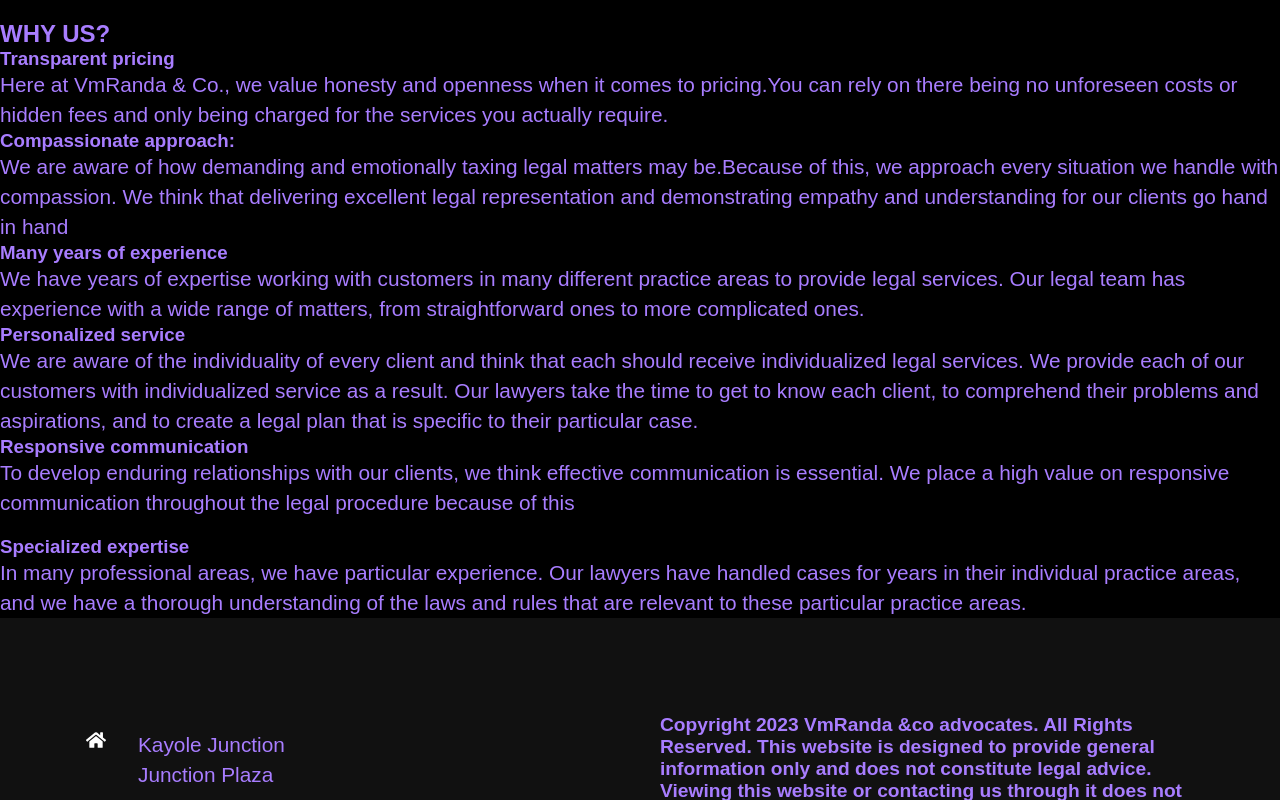
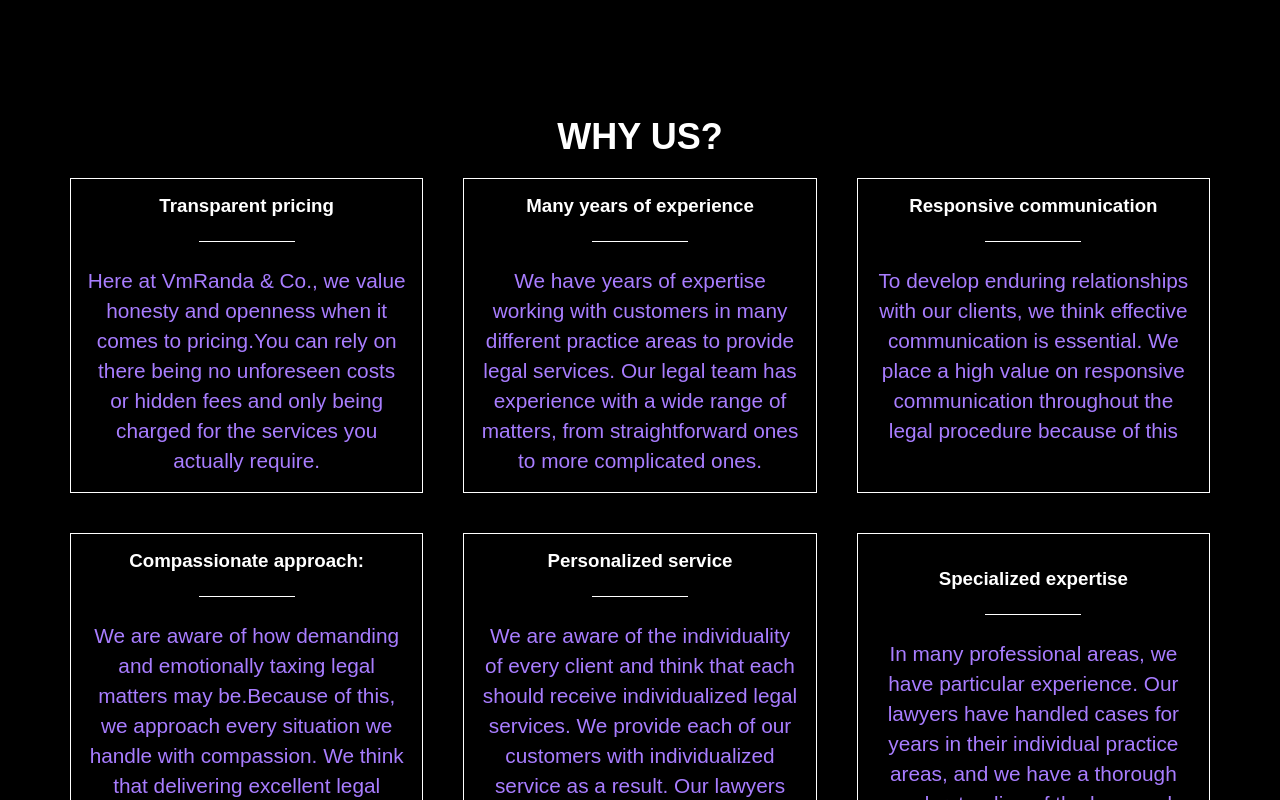
Before and after one commit to alvinwarui29/lawfirm, a React (Create React App) app: page / in a window 1280 px wide. Shown: the part 960-1760 px from the top of the page. Built offline with nearby package versions, Linux system fonts and the light colour scheme; a web font is replaced by a local one.

Commit message:
finish styling

```diff
--- a/src/components/hero/hero.css
+++ b/src/components/hero/hero.css
@@ -44,6 +44,7 @@
 .hero .right .content{
     width: 100%;
     margin-left: 60px;
+
 }
 .hero .right .content h1{
     color: white;
--- a/src/components/whyus/WhyUs.js
+++ b/src/components/whyus/WhyUs.js
@@ -15,24 +15,24 @@
                 <p>Here at VmRanda & Co., we value honesty and openness when it comes to pricing.You can rely on there being no unforeseen costs or hidden fees and only being charged for the services you actually require.</p>
             </div>
             <div className="card">
+                <h3>Many years of experience</h3>
+                <span className="bar"></span>
+                <p>We have years of expertise working with customers in many different practice areas to provide legal services. Our legal team has experience with a wide range of matters, from straightforward ones to more complicated ones.</p>
+            </div>
+            <div className="card">
+                <h3>Responsive communication</h3>
+                <span className="bar"></span>
+                <p> To develop enduring relationships with our clients, we think effective communication is essential. We place a high value on responsive communication throughout the legal procedure because of this</p>
+            </div>
+            <div className="card">
                 <h3>Compassionate approach:</h3>
                 <span className="bar"></span>
                 <p>We are aware of how demanding and emotionally taxing legal matters may be.Because of this, we approach every situation we handle with compassion. We think that delivering excellent legal representation and demonstrating empathy and understanding for our clients go hand in hand </p>
             </div>
             <div className="card">
-                <h3>Many years of experience</h3>
-                <span className="bar"></span>
-                <p>We have years of expertise working with customers in many different practice areas to provide legal services. Our legal team has experience with a wide range of matters, from straightforward ones to more complicated ones.</p>
-            </div>
-            <div className="card">
                 <h3>Personalized service</h3>
                 <span className="bar"></span>
                 <p> We are aware of the individuality of every client and think that each should receive individualized legal services. We provide each of our customers with individualized service as a result. Our lawyers take the time to get to know each client, to comprehend their problems and aspirations, and to create a legal plan that is specific to their particular case.</p>
-            </div>
-            <div className="card">
-                <h3>Responsive communication</h3>
-                <span className="bar"></span>
-                <p> To develop enduring relationships with our clients, we think effective communication is essential. We place a high value on responsive communication throughout the legal procedure because of this</p>
             </div>
             <div className="card">.
                 <h3>Specialized expertise</h3>
--- a/src/components/whyus/whyus.css
+++ b/src/components/whyus/whyus.css
@@ -0,0 +1,41 @@
+.whyUs{
+    width: 100%;
+    padding: 6rem 1rem;
+    background: #000;
+}
+.heading{
+    padding-bottom: 20px;
+    margin-top: 0;
+    text-align: center;
+    color: #fff;
+    font-size: 1.5rem;
+}
+.card-container{
+     max-width: 1140px;
+     margin: auto;
+     display: grid;
+     grid-template-columns: repeat(3,1fr);
+     grid-gap: 40px;
+}
+.card{
+    border: 1px solid #fff;
+    text-align: center;
+    padding: 1rem;
+}
+.card h3{
+    color: #fff;
+}
+.bar{
+    border-bottom: 1px solid #fff;
+    width: 30%;
+    margin: 1.5rem auto;
+    display: block;
+}
+
+@media (max-width:740px) {
+    .card-container{
+        max-width: 90%;
+        margin: auto;
+        grid-template-columns: 1fr;
+    }
+}
--- a/src/index.css
+++ b/src/index.css
@@ -36,6 +36,6 @@
   list-style: none;
   color: var(--text-color);
 }
-h1,h2,h3,h4,h5,h6,p{
+h1,h3,h4,h5,h6,p{
   color: var(--text-color);
 }
```
